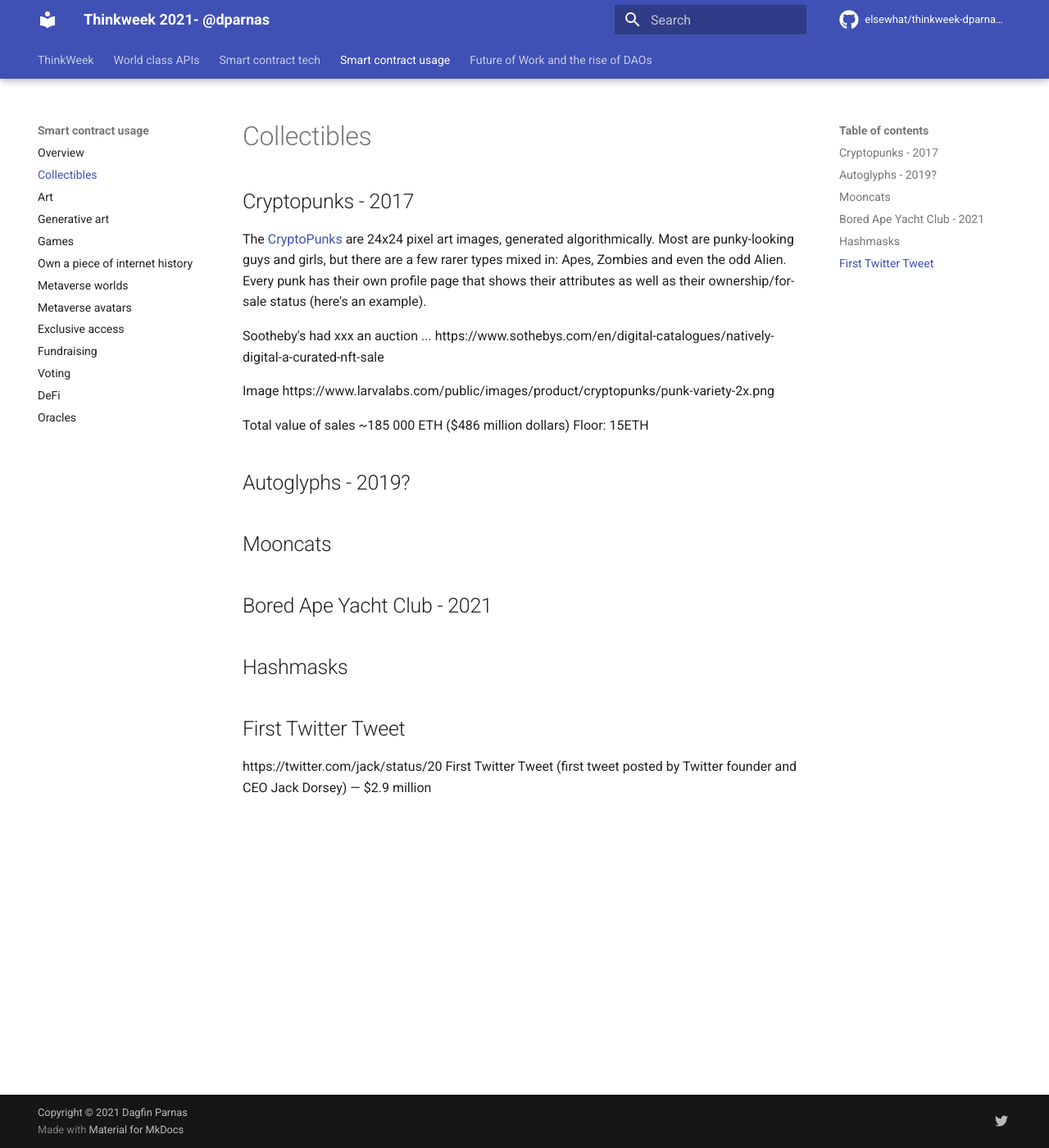
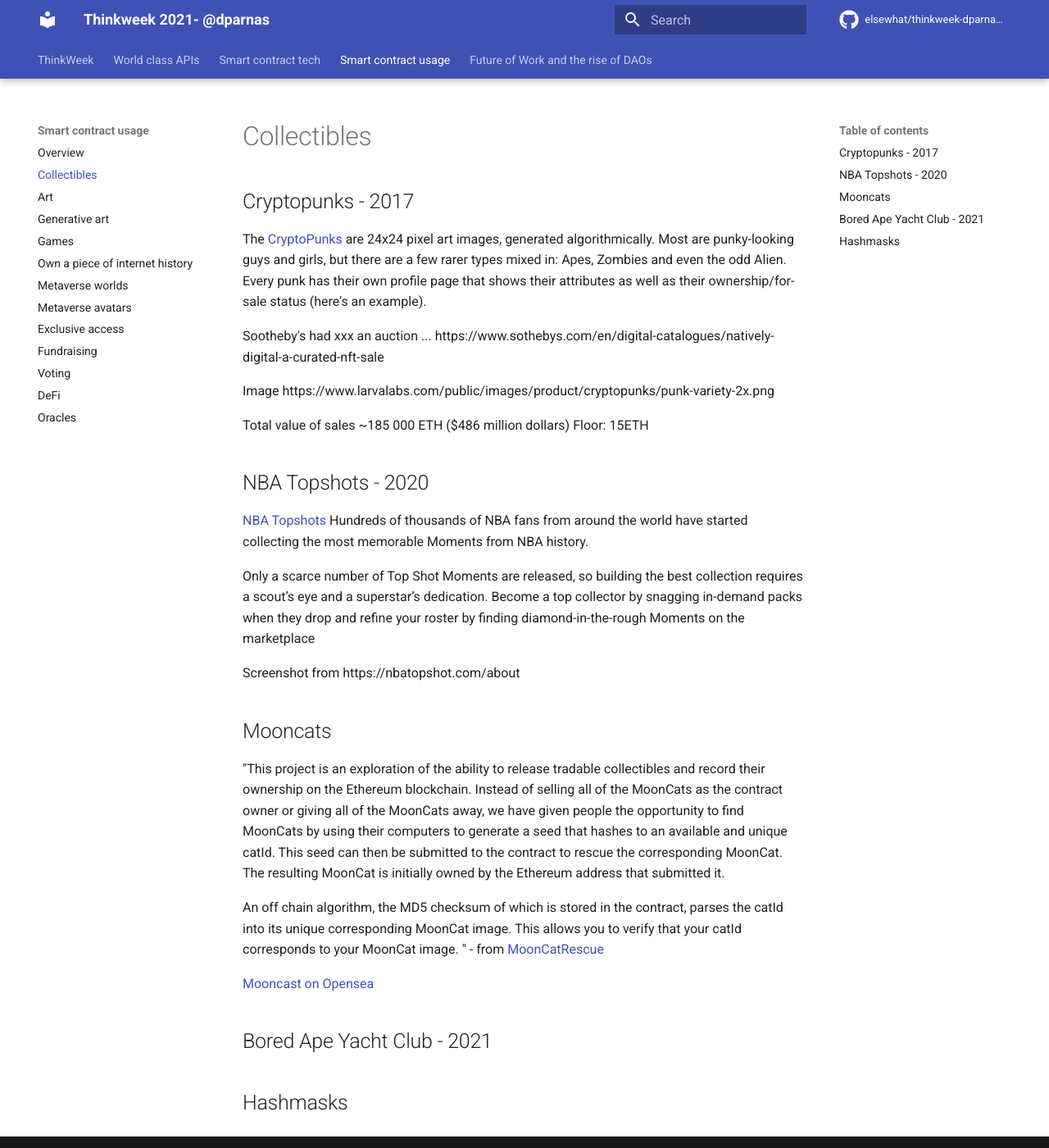
Before and after one commit to elsewhat/thinkweek-dparnas-2021, an MkDocs documentation site: the page built from docs/smart-contract-usage/collectibles.md, in a window 1280 px wide and 1400 px high. Shown: the whole window at 82% size. Built offline with MkDocs 1.6.1 and Material for MkDocs 9.7.7, drawn with Linux system fonts in a browser that asks for light colours; comment, search, counter and statistics services are not loaded.

Commit message:
Update collectibles.md

```diff
--- a/docs/smart-contract-usage/collectibles.md
+++ b/docs/smart-contract-usage/collectibles.md
@@ -11,15 +11,23 @@
 
 Total value of sales ~185 000 ETH ($486 million dollars)
 Floor: 15ETH
-## Autoglyphs - 2019?
 
+## NBA Topshots - 2020
+[NBA Topshots](https://nbatopshot.com/)
+Hundreds of thousands of NBA fans from around the world have started collecting the most memorable Moments from NBA history.
+
+Only a scarce number of Top Shot Moments are released, so building the best collection requires a scout’s eye and a superstar’s dedication. Become a top collector by snagging in-demand packs when they drop and refine your roster by finding diamond-in-the-rough Moments on the marketplace
+
+Screenshot from https://nbatopshot.com/about
 
 ## Mooncats
+"This project is an exploration of the ability to release tradable collectibles and record their ownership on the Ethereum blockchain.
+Instead of selling all of the MoonCats as the contract owner or giving all of the MoonCats away, we have given people the opportunity to find MoonCats by using their computers to generate a seed that hashes to an available and unique catId. This seed can then be submitted to the contract to rescue the corresponding MoonCat. The resulting MoonCat is initially owned by the Ethereum address that submitted it.
+
+An off chain algorithm, the MD5 checksum of which is stored in the contract, parses the catId into its unique corresponding MoonCat image. This allows you to verify that your catId corresponds to your MoonCat image. " - from [MoonCatRescue](https://mooncatrescue.com/info.html)
+
+[Mooncast on Opensea](https://opensea.io/assets/acclimatedmooncats?search[sortAscending]=false&search[sortBy]=LAST_SALE_PRICE)
 
 ## Bored Ape Yacht Club - 2021
 
 ## Hashmasks
-
-## First Twitter Tweet
-https://twitter.com/jack/status/20
-First Twitter Tweet (first tweet posted by Twitter founder and CEO Jack Dorsey) — $2.9 million
```
